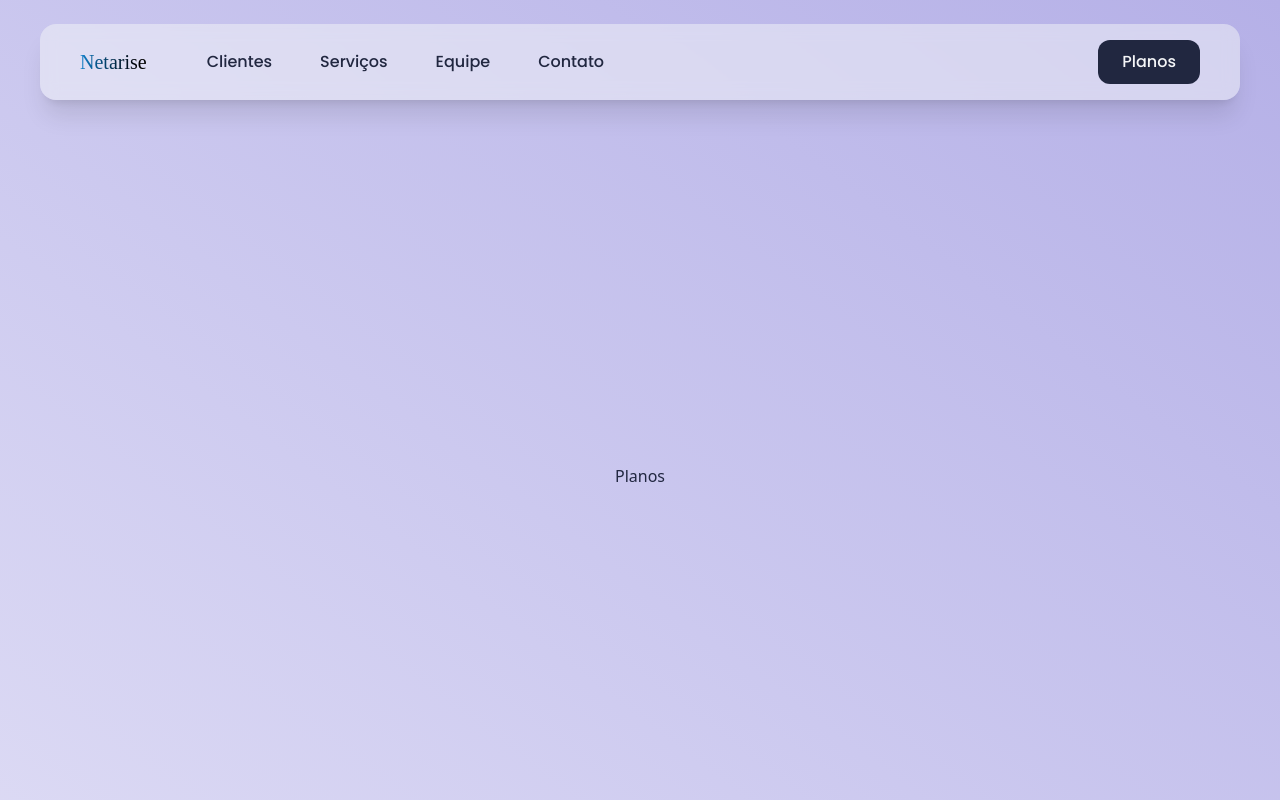
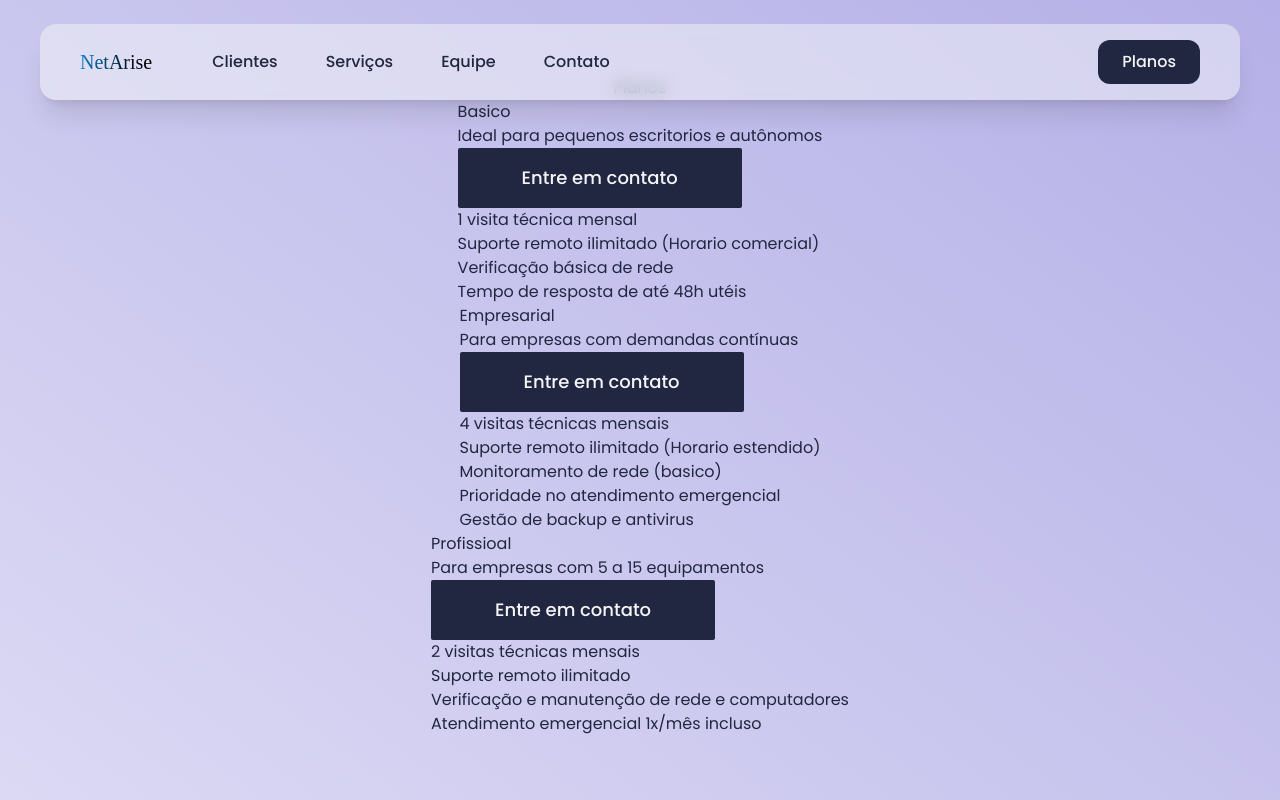
Before and after one commit to kaiobrunobm/netarise, a Next.js app: page /plans in a window 1280 px wide. Shown: the top 800 px of the page. Built offline with nearby package versions, Linux system fonts and the light colour scheme.

Commit message:
Adding html structure of plans card

```diff
--- a/prettier.config.js
+++ /dev/null
@@ -1,6 +0,0 @@
-export const plugins = [require('prettier-plugin-tailwindcss')];
-export const semi = true;
-export const singleQuote = true;
-export const printWidth = 80;
-export const useTabs = false;
-export const tabWidth = 2;
--- a/src/app/components/Header.tsx
+++ b/src/app/components/Header.tsx
@@ -32,10 +32,10 @@ export default function Header() {
   }, []);
 
   return (
-    <div className="flex flex-row justify-between items-center sticky top-6 px-4 md:px-10 py-4 mx-4 md:mx-10  bg-[#F4F5F7]/50 backdrop-blur-sm rounded-2xl shadow-xl z-100">
+    <div className="flex flex-row justify-between items-center sticky top-6 px-8 md:px-10 py-4 mx-4 md:mx-10  bg-[#F4F5F7]/50 backdrop-blur-sm rounded-2xl shadow-xl z-100">
       <div className='flex flex-row items-center justify-between gap-11
       '>
-        <Link href="/" onClick={scrollToTop} className='font-display  bg-linear-to-r from-[#1182CD] to-[#000000] bg-clip-text text-transparent duration-300 transition-all ease-in-out hover:to-[#1182CD] hover:from-[#000000] text-xl cursor-pointer'>Netarise</Link>
+        <Link href="/" onClick={scrollToTop} className='font-display text-italic  bg-linear-to-r from-[#1182CD] to-[#000000] bg-clip-text text-transparent duration-300 transition-all ease-in-out hover:to-[#1182CD] hover:from-[#000000] text-xl cursor-pointer'>NetArise</Link>
         <div className='hidden md:flex flex-row gap-4'>
           <TextButton text="Clientes" onClick={() => { setOpen(false) }} href='#Clients' />
           <TextButton text="Serviços" onClick={() => { setOpen(false) }} href='#Services' />
@@ -53,7 +53,9 @@ export default function Header() {
         <TextButton text="Serviços" onClick={() => { setOpen(false) }} href='#Services' />
         <TextButton text="Equipe" onClick={() => { setOpen(false) }} href='#Team' />
         <TextButton text="Contato" onClick={() => { setOpen(false) }} href='#Contact' />
+        <Link  href="/plans">
         <MediumButton text="Planos" onClick={() => { setOpen(false) }} />
+        </Link>
       </div>
       <div className='hidden md:flex'>
       <Link href="/plans" >
--- a/src/app/components/HomePage.tsx
+++ b/src/app/components/HomePage.tsx
@@ -25,7 +25,7 @@ const HomePage: React.FC = () => {
 
       <div className='flex flex-col gap-12 mx-6 md:ml-14 md:gap-12'>
         <div className='space-y-3'>
-          <h1 className='font-display text-5xl text-center text-[#212740] mx-4 md:mx-0 md:text-6xl md:text-start'>Soluções Para Empresa</h1>
+          <h1 className='font-body text-5xl font-bold text-center text-[#212740] mx-4 md:mx-0 md:text-6xl md:text-start'>Soluções Para Empresa</h1>
           <p className='font-body text-lg  text-center mx-4 md:mx-0 text-[#212740] md:w-[50vw] md:text-2xl md:text-start'>Gestão de TI para empresas que buscam crescimento, inovação e tecnologia.</p>
         </div>
 
--- a/src/app/components/Services.tsx
+++ b/src/app/components/Services.tsx
@@ -12,7 +12,7 @@ const Services: React.FC = () => {
   return (
     <div className=" bg-[#F4F5F7] h-full flex flex-col gap-6 justify-center items-center px-8 py-16 " id="Services">
       <div className="flex flex-col  gap-6 justify-center items-center bg-[#E5E7ED] w-screen py-12 md:px-16 md:py-24 md:rounded-4xl md:w-auto  ">
-        <h2 className='text-xl font-display px-12 py-4 md:text-5xl'>Nossos serviços</h2>
+        <h2 className='text-xl font-body font-bold px-12 py-4 md:text-5xl'>Nossos serviços</h2>
         <div className='flex flex-col flex-wrap gap-9 px-8 py-8 md:flex-row'>
           <ServiceCard title='Cabeamento Estruturado' description='Confecção, organização  e padronização de cabos de rede, que facilita manutenção, expansão e garante desempenho.' image={cabling} />
           <ServiceCard title='Desenvolvimento de Sistemas' description='Criação de sites e sistemas funcionais, modernos e responsivos, focados na performance e na experiência do usuário.' image={development} />
@@ -21,7 +21,7 @@ const Services: React.FC = () => {
 
         </div>
         <div className='w-full flex justify-center items-center md:justify-end'>
-          <LargeButton text='Nossos serviços' icon={<ArrowUpRightIcon size={32} />} />
+          <LargeButton text='Nossos serviços' formStatus='default' icon={<ArrowUpRightIcon size={32} />} />
         </div>
       </div>
 
--- a/src/app/components/buttons/LargeButton.tsx
+++ b/src/app/components/buttons/LargeButton.tsx
@@ -1,16 +1,16 @@
 'use client'
 import { ArrowUpRightIcon, CheckIcon, CircleNotchIcon } from '@phosphor-icons/react';
-import { type } from 'os';
+import { StringDecoder } from 'node:string_decoder';
 import React from 'react'
 
 interface LargeButtonProps {
-  text: string,
+  text: string ,
   icon?: React.ReactNode,
   type?: "submit" | "reset" | "button" | undefined,
   formStatus?: string,
 }
 
-const LargeButton: React.FC<LargeButtonProps> = ({ text, icon, type, formStatus }) => {
+const LargeButton: React.FC<LargeButtonProps> = ({ icon, type, formStatus, text = 'Nossos serviços' }) => {
   return (
     <button className={`flex flex-row items-center justify-center gap-8 px-16 py-4 bg-[#212740] text-[#F4F5F7] rounded-xs font-medium cursor-pointer hover:bg-[#282C41] transition-all duration-300 ease-in-out text-lg active:bg-[#202335] ${formStatus === 'sending' && 'cursor-wait  disabled:bg-[#202335]/10'} ${formStatus === 'sent' && 'disabled:bg-green-700'}`} type={type} disabled={formStatus === 'sending' || formStatus === 'sent'}>
 
--- a/src/app/layout.tsx
+++ b/src/app/layout.tsx
@@ -36,7 +36,7 @@ export default function RootLayout({
   return (
     <html lang="pt-BR" className="scroll-smooth">
       <body
-        className={`${poppins.variable} ${keepCalm.variable} h-full text-[#212740]  bg-linear-to-bl from-[#B5B0E7] to-[#DFDDF5]`}
+        className={`${poppins.variable} ${keepCalm.variable} font-body h-full text-[#212740]  bg-linear-to-bl from-[#B5B0E7] to-[#DFDDF5] `}
       >
         <Header />
         <main>
--- /dev/null
+++ b/src/app/plans/components/PlanCard.tsx
@@ -0,0 +1,32 @@
+import React from 'react';
+
+import LargeButton from '@/app/components/buttons/LargeButton';
+
+interface PlanCardProps {
+  planTitle: string;
+  planDescription: string;
+  planBenefits: string[];
+}
+
+const PlanCard: React.FC<PlanCardProps> = ({planTitle, planDescription, planBenefits}) => {
+  return (
+    <div>
+      <div>
+      <h2>{planTitle}</h2>
+      <p>{planDescription}</p>
+      </div>
+      <LargeButton text='Entre em contato' formStatus='default'/>
+      <ul>
+        {planBenefits.map((benefit, index) => {
+          return (
+            <li key={index}>
+              {benefit}
+            </li>
+          )
+        })}
+      </ul>
+    </div>
+  )
+}
+
+export default PlanCard;
--- a/src/app/plans/page.tsx
+++ b/src/app/plans/page.tsx
@@ -1,9 +1,13 @@
 import React from 'react'
+import PlanCard from '@/app/plans/components/PlanCard'
 
 const Plans: React.FC = () => {
   return (
-    <div className='flex flex-col items-center justify-center h-screen'>
+    <div className='flex flex-col items-center justify-start h-screen'>
       <h1>Planos</h1>
+      <PlanCard planTitle='Basico' planDescription='Ideal para pequenos escritorios e autônomos' planBenefits={['1 visita técnica mensal' , 'Suporte remoto ilimitado (Horario comercial)', 'Verificação básica de rede', 'Tempo de resposta de até 48h utéis' ]}/>
+      <PlanCard planTitle='Empresarial' planDescription='Para empresas com demandas contínuas' planBenefits = {['4 visitas técnicas mensais', 'Suporte remoto ilimitado (Horario estendido)', 'Monitoramento de rede (basico)', 'Prioridade no atendimento emergencial', 'Gestão de backup e antivirus']}/>
+      <PlanCard planTitle='Profissioal' planDescription='Para empresas com 5 a 15 equipamentos' planBenefits={['2 visitas técnicas mensais', 'Suporte remoto ilimitado', 'Verificação e manutenção de rede e computadores', 'Atendimento emergencial 1x/mês incluso']} />
     </div>
   )
 }
```
Also changed, not shown: 1 other file (tests, documents, lock files or other folders).
